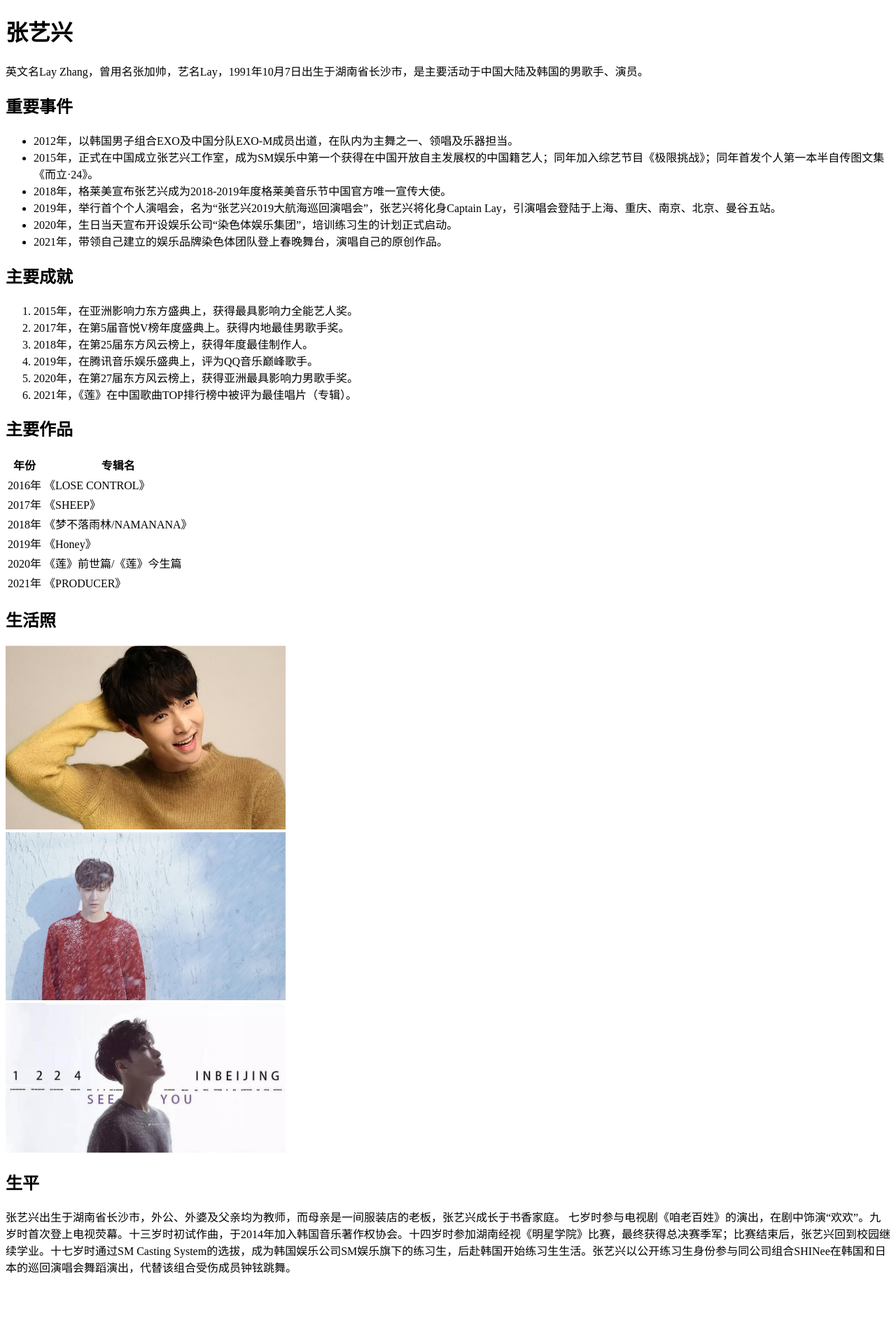
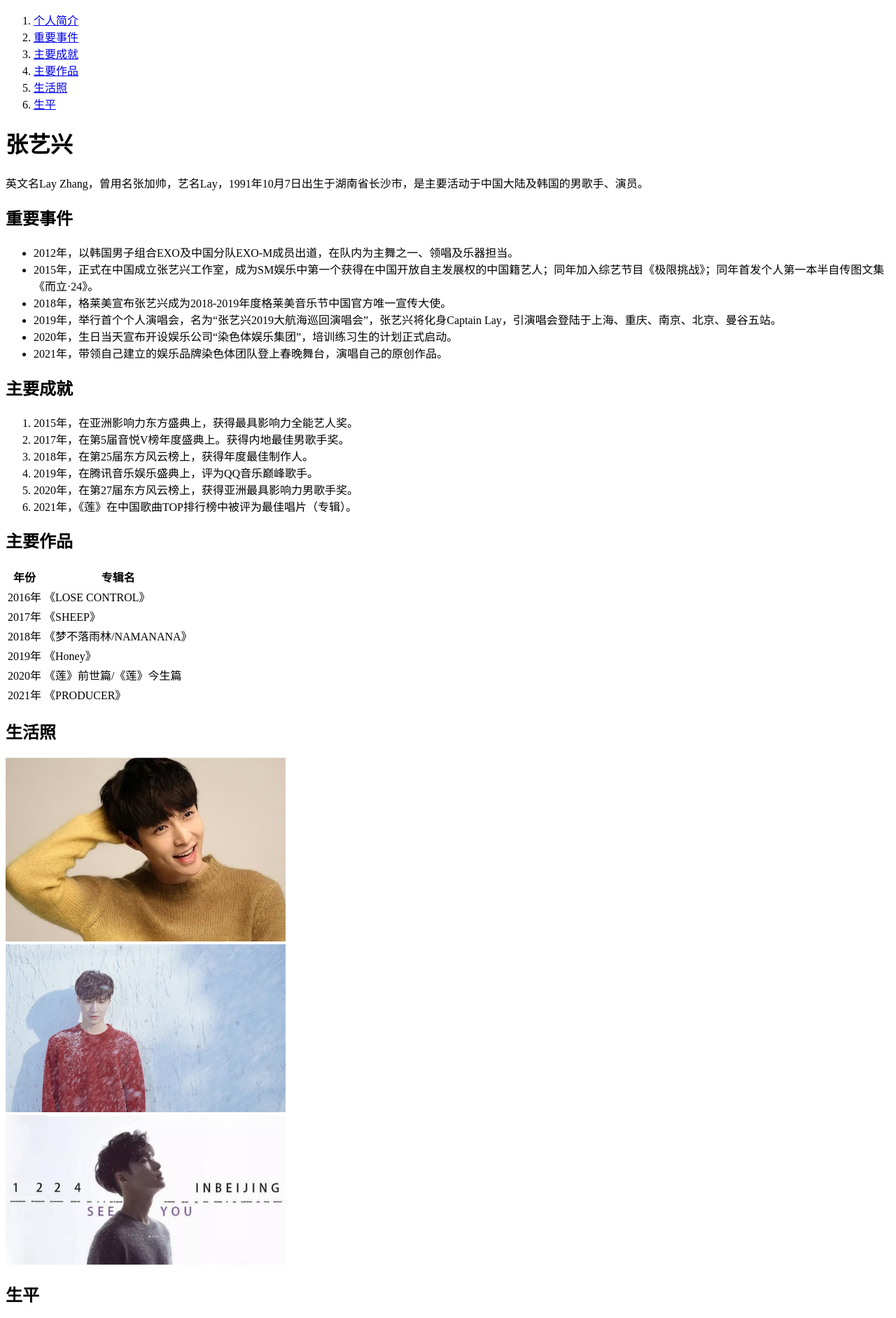
Before and after one commit to Fredamancy/lay-zhang, a plain HTML site: page index.html in a window 1280 px wide. Shown: the top 1883 px of the page at 70% size. Before the commit the page ends 1838 px from the top, so only its background shows below. Drawn offline with Linux system fonts and the light colour scheme.

Commit message:
更新index.html

```diff
--- a/index.html
+++ b/index.html
@@ -4,7 +4,7 @@
 <head>
     <meta charset="UTF-8">
     <meta http-equiv="X-UA-Compatible" content="IE=edge">
-    <meta name="viewport" content="width=device-width, initial-scale=1.0">
+    <meta name="viewport" content="width=device-width, initial-scale=1.0,minimum-scale=1.0, maximum-scale=1.0, user-scalable=no">
     <title>张艺兴</title>
     <style>
         img{max-width: 100%
@@ -13,13 +13,23 @@
 </head>
 
 <body>
-    <h1>
+    <nav>
+        <ol>
+            <li><a href="#lay">个人简介</a></li>
+            <li><a href="#events">重要事件</a></li>
+            <li><a href="#awards">主要成就</a></li>
+            <li><a href="#works">主要作品</a></li>
+            <li><a href="#pictures">生活照</a></li>
+            <li><a href="#life">生平</a></li>
+        </ol>
+    </nav>
+    <h1 id="lay">
         张艺兴
     </h1>
     <p>
         英文名Lay Zhang，曾用名张加帅，艺名Lay，1991年10月7日出生于湖南省长沙市，是主要活动于中国大陆及韩国的男歌手、演员。
     </p>
-    <h2>
+    <h2 id="events">
         重要事件
     </h2>
     <ul>
@@ -30,7 +40,7 @@
         <li>2020年，生日当天宣布开设娱乐公司“染色体娱乐集团”，培训练习生的计划正式启动。</li>
         <li>2021年，带领自己建立的娱乐品牌染色体团队登上春晚舞台，演唱自己的原创作品。</li>
     </ul>
-    <h2>
+    <h2 id="awards">
         主要成就
     </h2>
     <ol>
@@ -41,7 +51,7 @@
         <li>2020年，在第27届东方风云榜上，获得亚洲最具影响力男歌手奖。</li>
         <li>2021年，《莲》在中国歌曲TOP排行榜中被评为最佳唱片（专辑）。</li>
     </ol>
-    <h2>
+    <h2 id="works">
         主要作品
     </h2>
 
@@ -71,15 +81,27 @@
         </tbody>
     </table>
 
-    <h2>
+    <h2 id="pictures">
         生活照
     </h2>
 
-        <div><img width="400" src="images/1.jpg" alt="图一"></div>
-        <div><img width="400" src="images/2.jpg" alt="图二"></div>
-        <div><img width="400" src="images/3.jpg" alt="图三"></div>
+        <div>
+            <a href="images/1.jpg" target="_blank">
+                <img width="400" src="images/1.jpg" alt="图一">
+            </a>
+        </div>
+        <div>
+            <a href="images/2.jpg" target="_blank">
+            <img width="400" src="images/2.jpg" alt="图二">
+            </a>
+        </div>
+        <div>
+            <a href="images/3.jpg" target="_blank">
+            <img width="400" src="images/3.jpg" alt="图三">
+            </a>
+        </div>
 
-    <h2>
+    <h2 id="life">
         生平
     </h2>
         <p>
```
